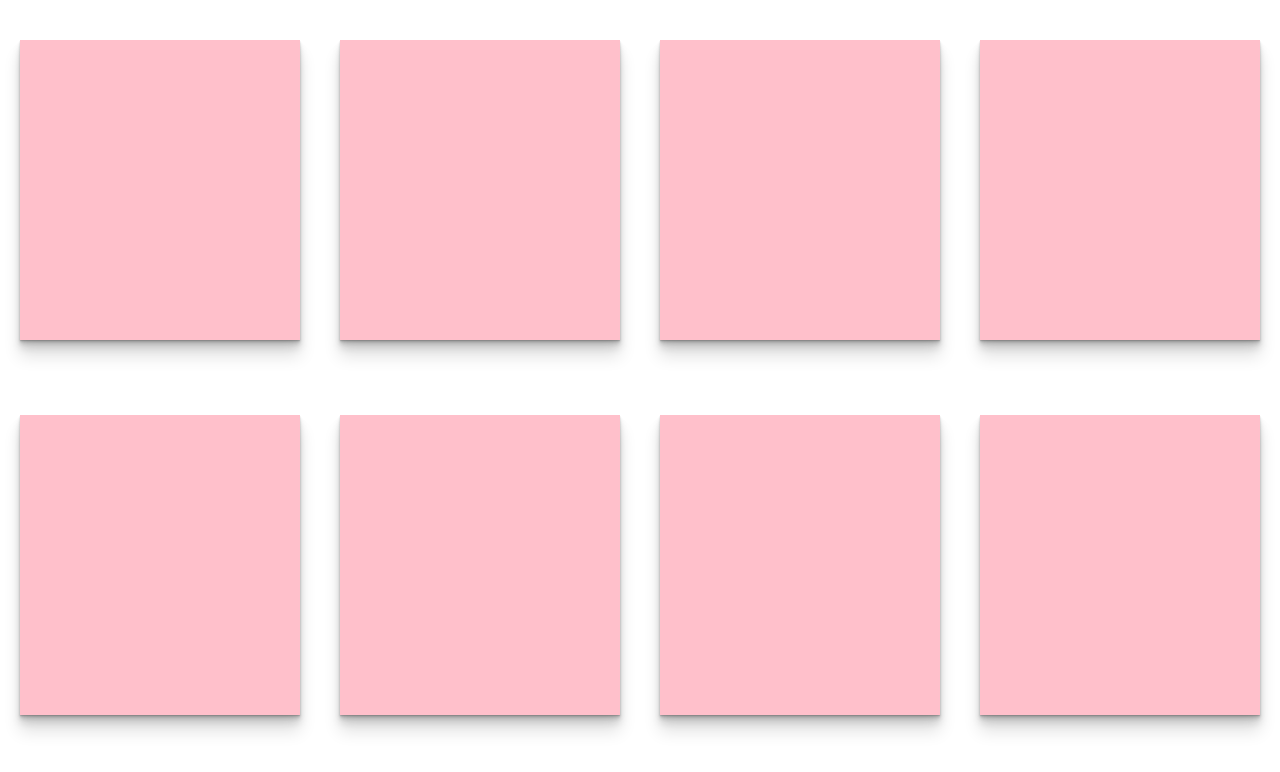
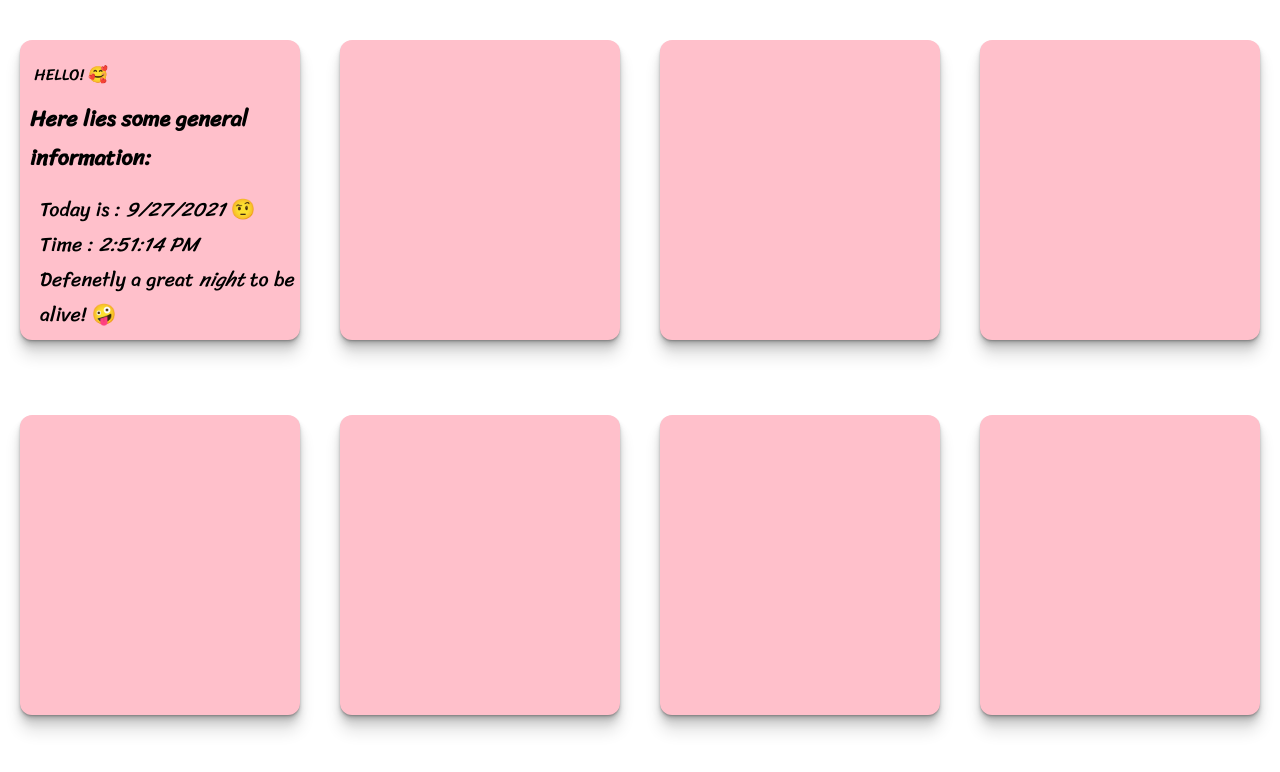
Before and after one commit to amir-reza-tavakkoli/Your-info, a plain HTML site: page index.html in a window 1280 px wide. Drawn offline with Linux system fonts and the light colour scheme.

Commit message:
add initial implementation of general field

```diff
--- a/index.html
+++ b/index.html
@@ -7,13 +7,25 @@
         <link rel="preconnect" href="https://fonts.gstatic.com" crossorigin>
         <link href="https://fonts.googleapis.com/css2?family=Sriracha&display=swap" rel="stylesheet">
         <link rel="stylesheet" href="style.css">
-        <script src="script.js"></script>
+        <script src="script.js" type="module"></script>
         <title>Your Data</title>
     </head>
     <body>
         <main>
-            <article></article>
-            <article></article>
+            <article class="general-data">
+                <div>
+                    <p> &nbsp;HELLO! 🥰</p>
+                    <h2>Here lies some general information:</h2>
+                </div>
+                <div>
+                    <p>Today is : <em></em> 🤨</p>
+                    <p>Time : <em></em> </p>
+                    <p>Defenetly a great <em></em> to be alive! 🤪</p>
+                    <p></p>
+
+                </div>
+            </article>
+            <article class="geolocation"></article>
             <article></article>
             <article></article>
             <article></article>
--- a/script.js
+++ b/script.js
@@ -0,0 +1,15 @@
+let getDateOrTime = (date) => (date == 'date') ? new Date().toLocaleDateString() : new Date().toLocaleTimeString();
+let nightOrDay = (postfix) => postfix[-2] == 'A' ? 'Day' : 'night';
+
+
+(function general() {
+
+    let date = document.querySelector(".general-data > div:last-child p:first-child em")
+    date.innerText = getDateOrTime('date');
+    let time = document.querySelector(".general-data > div:last-child p:nth-child(2) em")
+    let time2 = time.innerText = getDateOrTime('notdate')
+    document.querySelector(".general-data > div:last-child p:nth-child(3) em").innerText = nightOrDay(time2)
+
+
+
+}());
--- a/style.css
+++ b/style.css
@@ -2,7 +2,12 @@
     padding: 0px;
     margin: 0px;
     box-sizing: border-box;
+
     font-family: 'Sriracha', cursive;
+}
+
+html {
+    font-size: 10px;
 }
 
 body {
@@ -28,14 +33,34 @@ article {
     height: 300px;
     background-color: pink;
     margin: 20px 20px 10px 20px;
+    border-radius: 12px;
     box-shadow: 0 1px 1px rgba(0,0,0,0.12),
         0 2px 2px rgba(0,0,0,0.12),
         0 4px 4px rgba(0,0,0,0.12),
         0 8px 8px rgba(0,0,0,0.12),
         0 16px 16px rgba(0,0,0,0.12);
 }
+
+.general-data > div:first-child * {
+    font-size: 2rem;
+    margin: 1rem 0px 1rem 1rem;
+    width: 100%;
+    height: 30%;
+}
+.general-data > div:first-child > p{
+    margin-top: 2rem;
+    margin-bottom: 0px;
+    font-size: 1.6rem;
+}
+.general-data > div:first-child h2 {
+    font-size: 2.2rem;
 }
 
-/* article:nth-child(1) {
-    margin-top: 40px;
-} */
+.general-data > div:last-child {
+    font-size: 2rem;
+    width: 100%;
+    height: 70%;
+    display: flex;
+    flex-direction: column;
+    margin: 1.5rem 0px 0px 2rem;
+}
```
